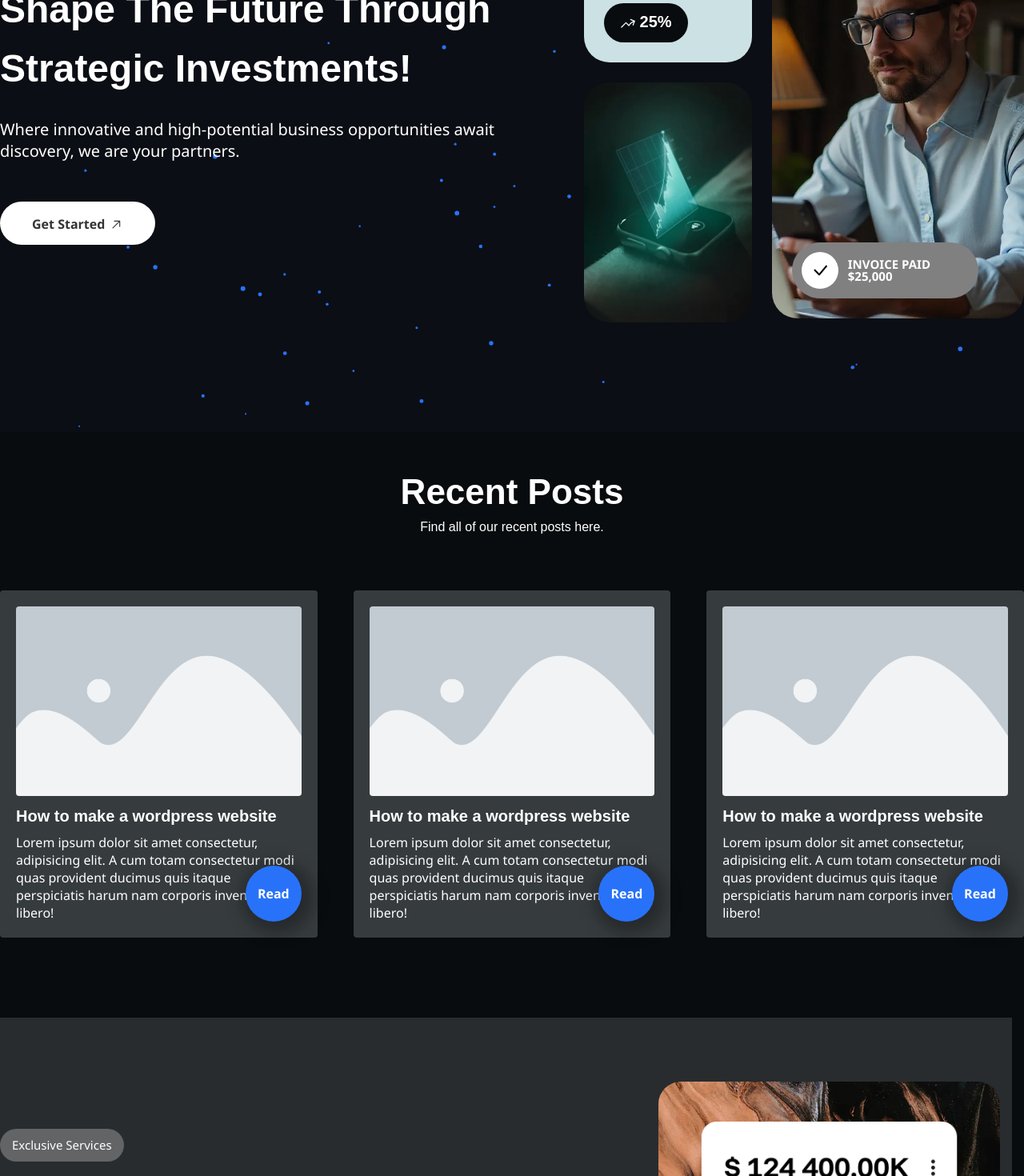
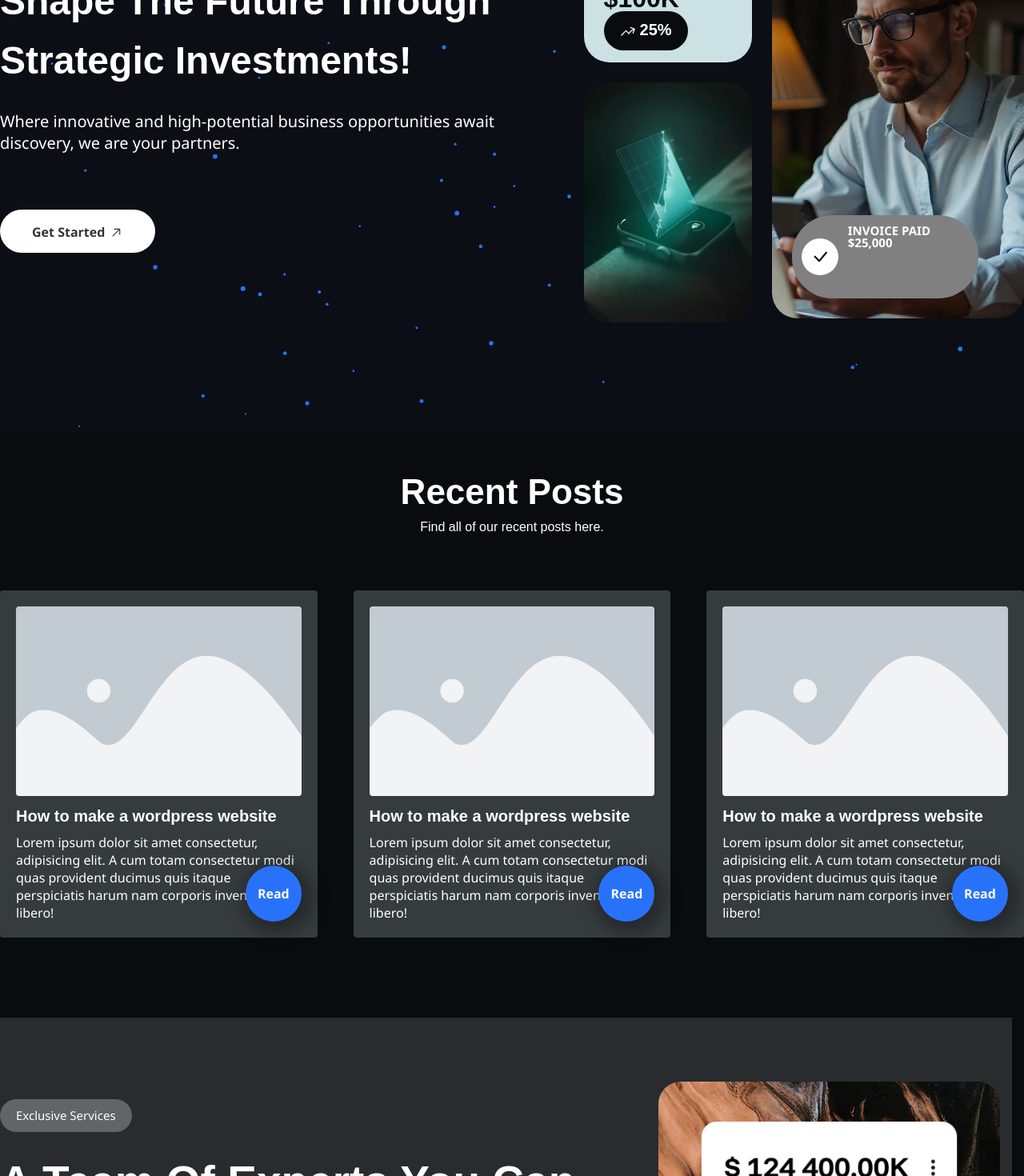
Before and after one commit to ormahbub/react-frontend-headless, a React (Vite) app: page / in a window 1280 px wide. Shown: the part 260-1730 px from the top of the page at 80% size. Built offline with nearby package versions, Linux system fonts and the light colour scheme; a web font is replaced by a local one.

Commit message:
Button added in the team section.

```diff
--- a/src/App.jsx
+++ b/src/App.jsx
@@ -1,3 +1,5 @@
+
+
 import CustomCursor from "./components/CustomCursor/CustomCursor";
 import Footer from "./components/Footer/Footer";
 import Header from "./components/Header/Header";
--- /dev/null
+++ b/src/components/Elements/Button/Button.css
@@ -0,0 +1,21 @@
+.btn a {
+  color: #343434;
+  background-color: #ffffff;
+  text-decoration: none;
+  padding: 15px 40px;
+  font-size: 16px;
+  font-family: "Segoe UI", sans-serif;
+  font-weight: 600;
+  border-radius: 100px;
+  display: inline-block;
+  margin-top: 20px;
+}
+.btn a:hover {
+  background-color: #2872fa;
+  color: #ffffff;
+}
+.btn a .btn-icon {
+  font-size: 18px;
+  position: relative;
+  top: 4px;
+}
--- /dev/null
+++ b/src/components/Elements/Button/Button.jsx
@@ -0,0 +1,17 @@
+import "./Button.css";
+import { GoArrowUpRight } from "react-icons/go";
+
+const Button = () => {
+  return (
+    <div className="btn">
+      <a href="#">
+        Get Started{" "}
+        <span className="btn-icon">
+          <GoArrowUpRight />
+        </span>
+      </a>
+    </div>
+  );
+};
+
+export default Button;
--- a/src/pages/Home/Hero/Hero.css
+++ b/src/pages/Home/Hero/Hero.css
@@ -23,30 +23,9 @@
   font-family: "Segoe UI", sans-serif;
   font-weight: 400;
   font-size: 20px;
+  margin-bottom: 50px;
   margin-top: 25px;
 }
-.hero-section .btn a {
-  color: #343434;
-  background-color: #ffffff;
-  text-decoration: none;
-  padding: 15px 40px;
-  font-size: 16px;
-  font-family: "Segoe UI", sans-serif;
-  font-weight: 600;
-  border-radius: 100px;
-  display: inline-block;
-  margin-top: 50px;
-}
-.hero-section .btn a:hover {
-  background-color: #2872fa;
-  color: #ffffff;
-}
-.btn a .btn-icon {
-  font-size: 18px;
-  position: relative;
-  top: 4px;
-}
-
 .hero-section .right-content {
   display: flex;
   gap: 25px;
--- a/src/pages/Home/Hero/Hero.jsx
+++ b/src/pages/Home/Hero/Hero.jsx
@@ -1,8 +1,9 @@
-import { GoArrowUpRight } from "react-icons/go";
+
 import "./Hero.css";
 import { HiOutlineArrowTrendingUp } from "react-icons/hi2";
 import { IoPlay } from "react-icons/io5";
 import { BsCheckLg } from "react-icons/bs";
+import Button from "../../../components/Elements/Button/Button";
 
 const Hero = () => {
   return (
@@ -18,14 +19,7 @@ const Hero = () => {
               discovery, we are your partners.
             </p>
           </div>
-          <div className="btn">
-            <a href="#">
-              Get Started{" "}
-              <span className="btn-icon">
-                <GoArrowUpRight />
-              </span>
-            </a>
-          </div>
+          <Button />
         </div>
         <div className="right-content">
           <div className="small-cards">
--- a/src/pages/Home/TeamSection/TeamSection.css
+++ b/src/pages/Home/TeamSection/TeamSection.css
@@ -23,7 +23,7 @@
   display: inline-block;
   background-color: #ffffff44;
   border-radius: 50px;
-  padding: 8px 15px;
+  padding: 8px 20px;
   font-size: 15px;
   line-height: 25px;
   font-family: "Segoe UI", sans-serif;
--- a/src/pages/Home/TeamSection/TeamSection.jsx
+++ b/src/pages/Home/TeamSection/TeamSection.jsx
@@ -1,5 +1,6 @@
 import "./TeamSection.css";
 import chartImage from "../../../assets/chart-image.jpg";
+import Button from "../../../components/Elements/Button/Button";
 
 const TeamSection = () => {
   return (
@@ -16,6 +17,7 @@ const TeamSection = () => {
             Condimentum netus feugiat risus porttitor viverra, suscipit sociosqu
             bibendum rutrum placerat cras aliquam.
           </p>
+          <Button />
         </div>
         <div className="right-content">
           <div className="image-box">
```
